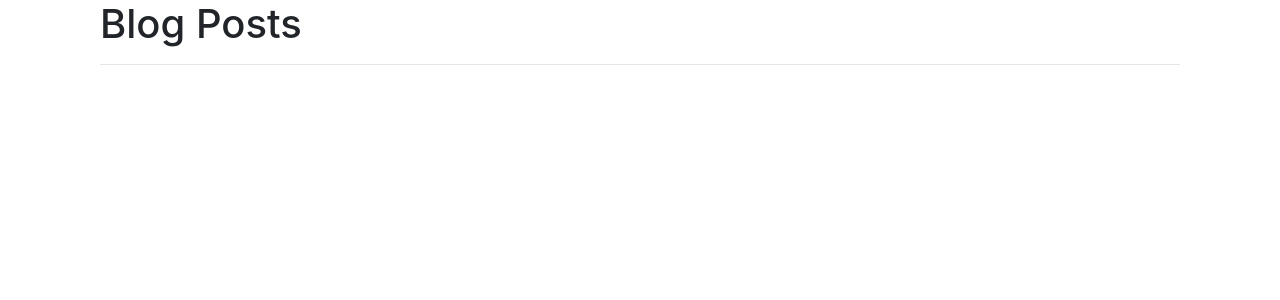
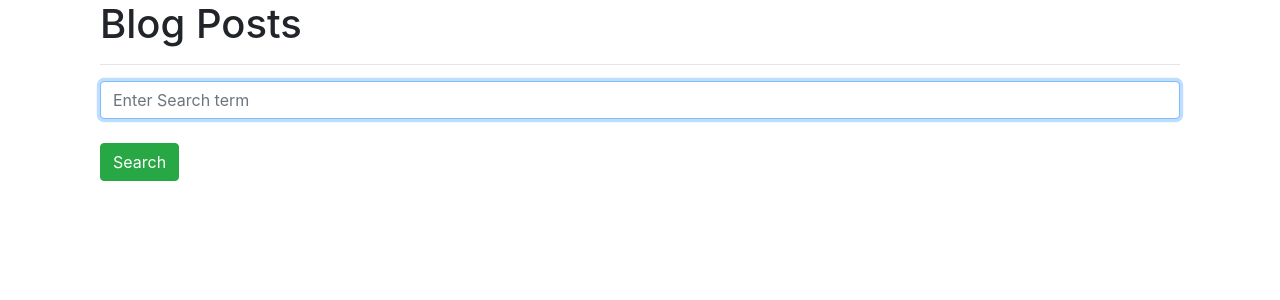
Before and after one commit to anishst/django_app, a Django app: page / in a window 1280 px wide. Shown: the part 56-356 px from the top of the page. Run offline with Django 3.2, Linux system fonts and the light colour scheme; data that the repository does not hold is empty; some libraries are stand-ins or nearby versions.

Commit message:
added search feature

```diff
--- a/src/blog/templates/home.html
+++ b/src/blog/templates/home.html
@@ -6,6 +6,17 @@
 <div class="col-md-12">
 <h1> Blog Posts</h1>
 <hr/>
+<!-- bootstrap style -->
+<div class="form-group">
+    <!--https://docs.djangoproject.com/en/3.1/topics/forms/-->
+    <form method="post" action="{% url 'post-search' %}"  enctype="multipart/form-data">
+        {% csrf_token %}
+        <input type="text" placeholder="Enter Search term" id="query" name="query" required class="form-control" autofocus>
+        <br/>
+        <button type="submit" class="btn btn-success" >Search</button>
+
+    </form>
+    </div>
 {% for post in object_list %}
 
     <h2><a href="{% url 'post-detail' post.pk %}">{{ post.title }}</a></h2>
--- a/src/blog/urls.py
+++ b/src/blog/urls.py
@@ -1,6 +1,6 @@
 
 from django.urls import path
-from .views import HomeView, PostDetailView, AddPostView, UpdatePostView, DeletePostView, AddCategoryView, CategoryView, LikeView
+from .views import HomeView, PostDetailView, AddPostView, UpdatePostView, DeletePostView, AddCategoryView, CategoryView, LikeView, SearchResultsView
 
 urlpatterns = [
     # path('', views.HomeView, name="home"),
@@ -12,4 +12,5 @@ urlpatterns = [
     path('add_category/', AddCategoryView.as_view(), name="add_category"),
     path('category/<int:cats>/', CategoryView, name="category"),
     path('like/<int:pk>', LikeView, name='post-like'),
+    path('search/', SearchResultsView, name='post-search'),
 ]
--- a/src/blog/views.py
+++ b/src/blog/views.py
@@ -4,6 +4,7 @@ from blog.models import Post, Category
 from blog.forms import PostForm
 from django.urls import reverse_lazy, reverse
 from django.http import HttpResponseRedirect
+from django.db.models import Q
 # Create your views here.
 
 # def home(request):
@@ -13,6 +14,19 @@ def CategoryView(request, cats):
     category_posts = Post.objects.filter(category_id=cats)
     category_name = Category.objects.filter(id=cats).first()
     return render(request, 'categories.html', {'category_name': category_name, 'category_posts': category_posts})
+
+def SearchResultsView(request):
+    # query to get items by category - https://docs.djangoproject.com/en/3.1/topics/db/queries/
+
+    # if request.method == 'POST':
+    #     print(request.POST.get("query"))
+    query = request.POST.get("query")
+    # https://docs.djangoproject.com/en/3.1/topics/db/queries/#complex-lookups-with-q-objects
+    query_results = Post.objects.filter(Q(body__contains=query) | Q(title__contains=query))
+
+    print(query_results, query)
+
+    return render(request, 'search_results.html', {'query': query, 'query_results': query_results})
 
 def LikeView(request, pk):
     # get post using form value
```
Also changed, not shown: src/blog/templates/search_results.html (added, +41 -0 lines), README.md.
